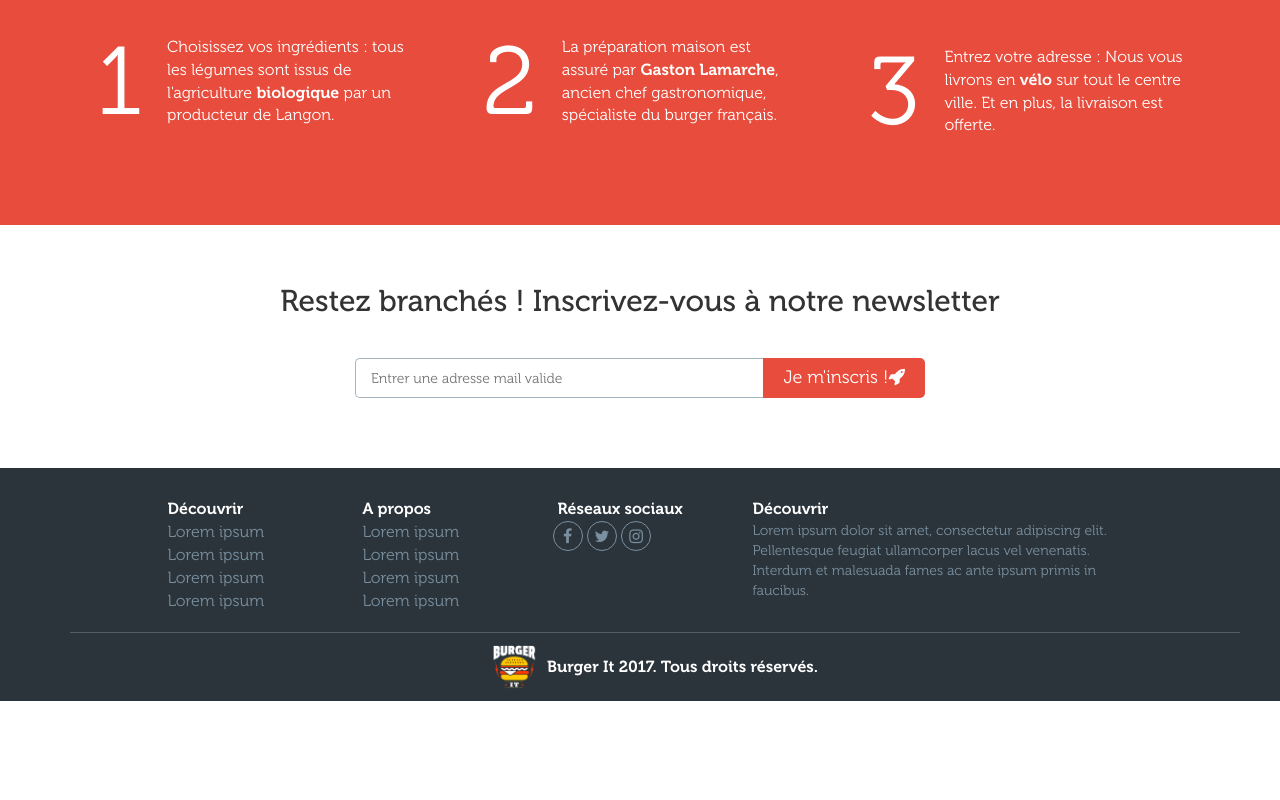
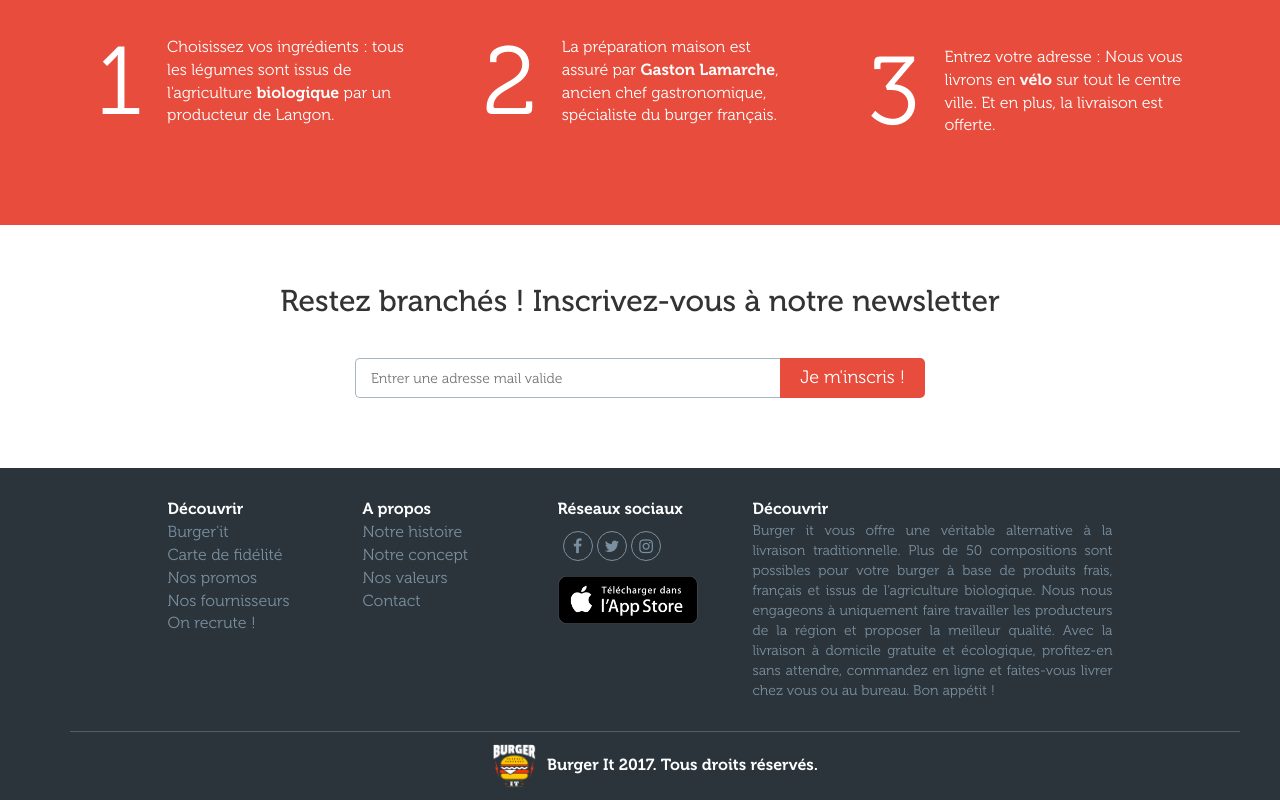
Before and after one commit to YasmineSardi/burgerit, a plain HTML site: page index.html in a window 1280 px wide. Shown: the part 1145-1945 px from the top of the page. Before the commit the page ends 1846 px from the top, so only its background shows below. Drawn offline with nearby package versions, Linux system fonts and the light colour scheme; files whose address does not match are found by name.

Commit message:
Add files via upload

```diff
--- a/css/main.css
+++ b/css/main.css
@@ -416,6 +416,16 @@
 		color: #7a8f9f;
 	}
 
+@media screen and (max-width: 767px){
+    footer {
+        text-align: center;
+    }
+
+    footer .col-md-2 {
+        margin-bottom: 15px;
+    }
+}
+
 	footer ul a {
 		color: #7a8f9f;
 	}
@@ -460,6 +470,18 @@
 
 .hidden {
     display: none !important;
+}
+
+@media screen and (max-width: 767px) {
+    .no-mobile {
+        display: none;
+    }
+}
+
+@media screen and (min-width: 767px) {
+    .no-desktop {
+        display: none;
+    }
 }
 
 /*
--- a/index.html
+++ b/index.html
@@ -61,10 +61,10 @@
 				</div>
 
 				<div class="row">
-					<div class="col-md-6 col-md-offset-3 hero">
-						<h1>Lorem ipsum dolorum asset it</h1>
-						<p>Lorem ipsum dolor sit amet, consectetur adipiscing elit, sed do eiusmod tempor incididunt ut labore et dolore magna aliqua</p>
-						<button class="round" data-toggle="modal" data-target="#CTC">Call to Action</button>
+					<div class="col-md-8 col-md-offset-2 hero">
+						<h1>Burger’it, les burgers sur mesure</h1>
+						<p>Composez vous même votre burger, pour un régal personnalisé ! </p>
+						<button class="round" data-toggle="modal" data-target="#CTC">Créer mon burger</button>
 					</div>
 				</div>
                     <div class="modal fade" id="CTC" style="color: black;">
@@ -116,34 +116,35 @@
 					<div class="col-md-2 col-md-offset-1">
 						<strong>Découvrir</strong>
 						<ul>
-							<li><a href="">Lorem ipsum</a></li>
-							<li><a href="">Lorem ipsum</a></li>
-							<li><a href="">Lorem ipsum</a></li>
-							<li><a href="">Lorem ipsum</a></li>
+							<li><a href="">Burger'it</a></li>
+							<li><a href="">Carte de fidélité</a></li>
+							<li><a href="">Nos promos</a></li>
+							<li><a href="">Nos fournisseurs</a></li>
+                            <li><a href="">On recrute !</a></li>
 						</ul>
 					</div>
 					<div class="col-md-2">
 						<strong>A propos</strong>
 						<ul>
-							<li><a href="">Lorem ipsum</a></li>
-							<li><a href="">Lorem ipsum</a></li>
-							<li><a href="">Lorem ipsum</a></li>
-							<li><a href="">Lorem ipsum</a></li>
+							<li><a href="">Notre histoire</a></li>
+							<li><a href="">Notre concept</a></li>
+							<li><a href="">Nos valeurs</a></li>
+							<li><a href="">Contact</a></li>
 						</ul>
 					</div>
 					<div class="col-md-2">
 						<strong>Réseaux sociaux</strong>
-						<ul class="list-inline">
+						<ul class="list-inline" style="margin-top: 10px; margin-bottom: 15px; margin-left: 5px;">
 							<a href=""><li><i class="fa fa-facebook"></i></li></a>
 							<a href=""><li><i class="fa fa-twitter"></i></li></a>
 							<a href=""><li><i class="fa fa-instagram"></i></li></a>
 						</ul>
+                        <img src="img/appstore.jpg" alt="Disponible sur AppStore" width="140"/>
 					</div>
 					<div class="col-md-4">
 						<strong>Découvrir</strong>
-						<p style="font-size: 14px; color: #7a8f9f;">
-							Lorem ipsum dolor sit amet, consectetur adipiscing elit. Pellentesque feugiat ullamcorper lacus vel venenatis.
-							Interdum et malesuada fames ac ante ipsum primis in faucibus.
+						<p style="font-size: 14px; color: #7a8f9f; text-align: justify;">
+							Burger it vous offre une véritable alternative à la livraison traditionnelle. Plus de 50 compositions sont possibles pour votre burger à base de produits frais, français et issus de l’agriculture biologique. Nous nous engageons à uniquement faire travailler les producteurs de la région et proposer la meilleur qualité. Avec la livraison à domicile gratuite et écologique, profitez-en sans attendre, commandez en ligne et faites-vous livrer chez vous ou au bureau. Bon appétit !
 						</p>
 					</div>
 				</div>
```
